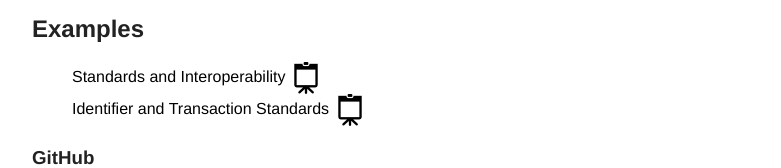
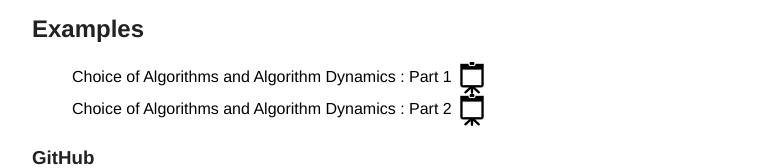
Before and after one commit to OHSUBD2K/BD2KSite, a plain HTML site: page BDK17.html in a window 1280 px wide. Shown: the part 833-1001 px from the top of the page, without its empty margins (95-876 px from the left). Drawn offline with nearby package versions, Linux system fonts and the light colour scheme.

Commit message:
Update lecture title

```diff
--- a/BDK17.html
+++ b/BDK17.html
@@ -80,8 +80,8 @@
 						</ul>
 						<h2>Examples</h2>
 							<ul>
-							<li><a href="demo/BDK17-1/presentation_html5.html" target="_BLANK">Standards and Interoperability</a> <img src="img/presentation.png" alt="presentation icon" /></li>
-							<li><a href="demo/BDK17-2/presentation_html5.html" target="_BLANK">Identifier and Transaction Standards</a> <img src="img/presentation.png" alt="presentation icon" /></li>
+							<li><a href="demo/BDK17-1/presentation_html5.html" target="_BLANK">Choice of Algorithms and Algorithm Dynamics : Part 1</a> <img src="img/presentation.png" alt="presentation icon" /></li>
+							<li><a href="demo/BDK17-2/presentation_html5.html" target="_BLANK">Choice of Algorithms and Algorithm Dynamics : Part 2</a> <img src="img/presentation.png" alt="presentation icon" /></li>
 							</ul>
 						<h3>GitHub</h3>
 						<ul>
```
